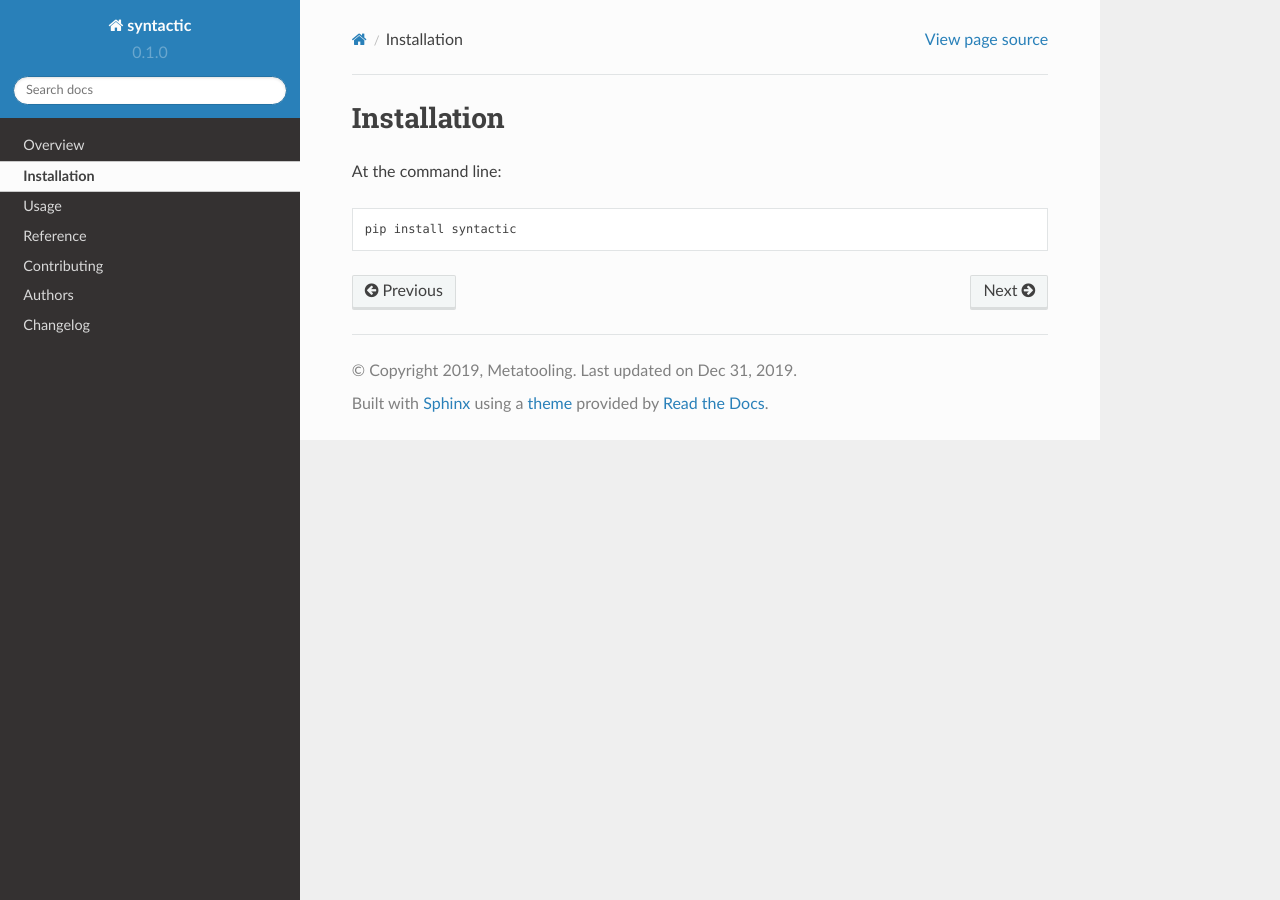
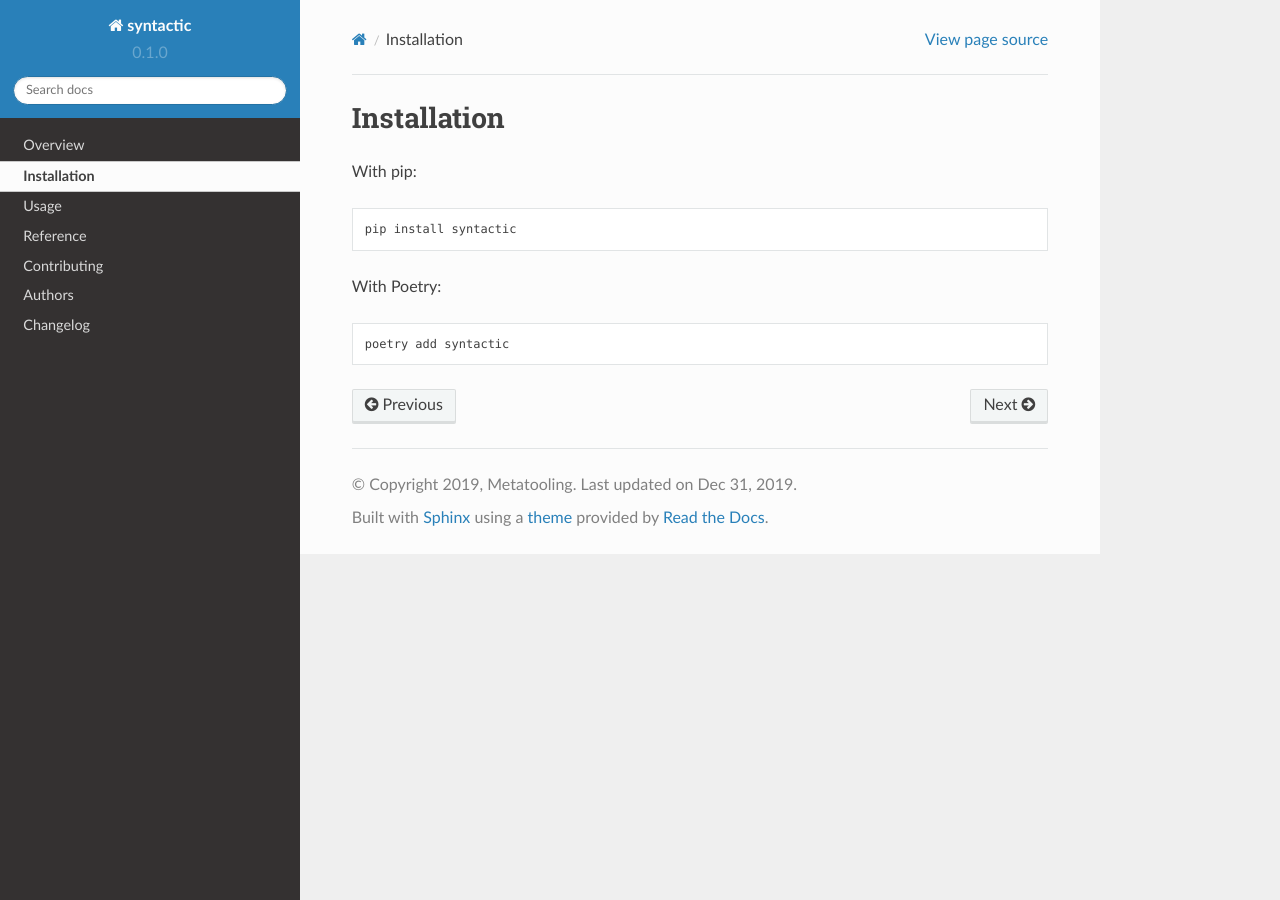
Before and after one commit to metatooling/syntactic, a Sphinx documentation site: the page built from docs/installation.rst, in a window 1280 px wide. Built offline with Sphinx 7.4.7 and the Read the Docs theme 2.0.0, drawn with Linux system fonts in a browser that asks for light colours.

Commit message:
Update install docs

```diff
--- a/docs/installation.rst
+++ b/docs/installation.rst
@@ -2,6 +2,11 @@
 Installation
 ============
 
-At the command line::
+With pip::
 
     pip install syntactic
+
+
+With Poetry::
+
+   poetry add syntactic
```
